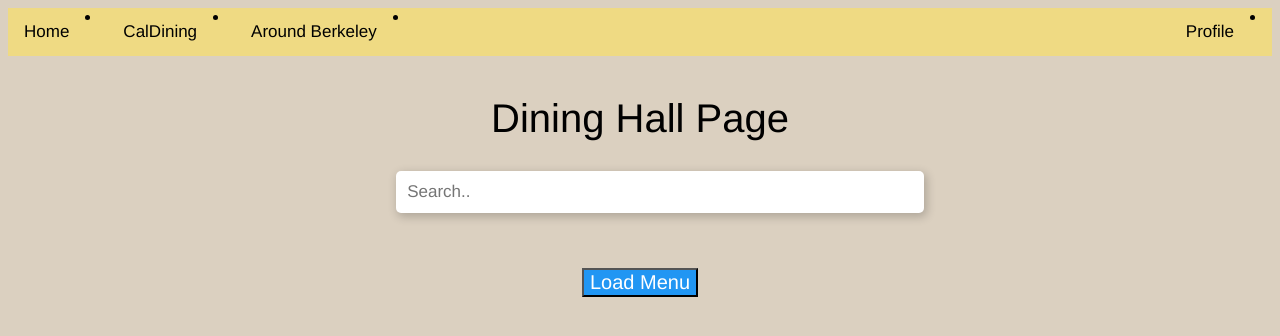
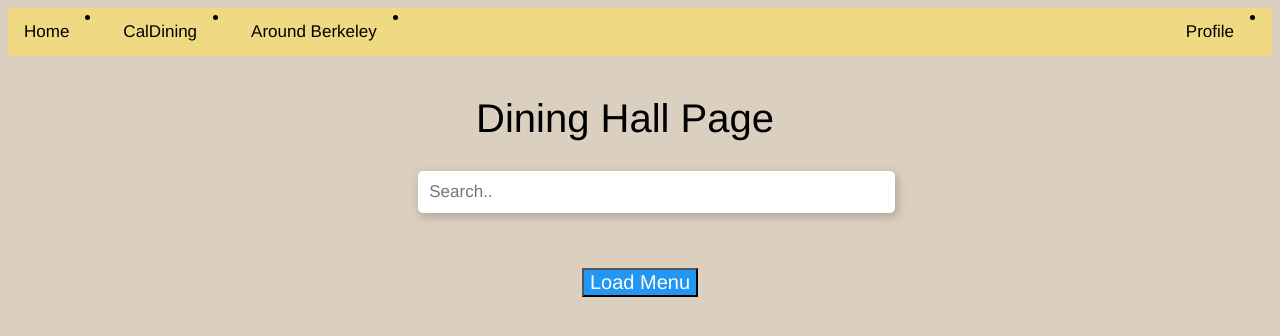
Before and after one commit to chowmein113/beary-hungry, a React (Create React App) app in the folder my-app/: page / in a window 1280 px wide. Both pictures are taken after a click on the item "CalDining". Shown: the top 336 px of the page. Built offline with nearby package versions, Linux system fonts and the light colour scheme.

Commit message:
restaurant page front end edited

```diff
--- a/my-app/src/styles/RestaurantApp.css
+++ b/my-app/src/styles/RestaurantApp.css
@@ -26,9 +26,9 @@ body {
 .search_bar {
    display: flex;
    padding-bottom: 15px;
-   padding-left: 20px;
    justify-content: center;
-   width: 100%;
+   padding-left: 80px;
+   width: 90%;
 }
  .search_bar input[type=text] {
    padding: 6px;
@@ -124,4 +124,5 @@ body {
  justify-content: center;
  margin-top: 40px;
  margin-bottom: 10px;
+ padding-right: 30px;
 }
```
